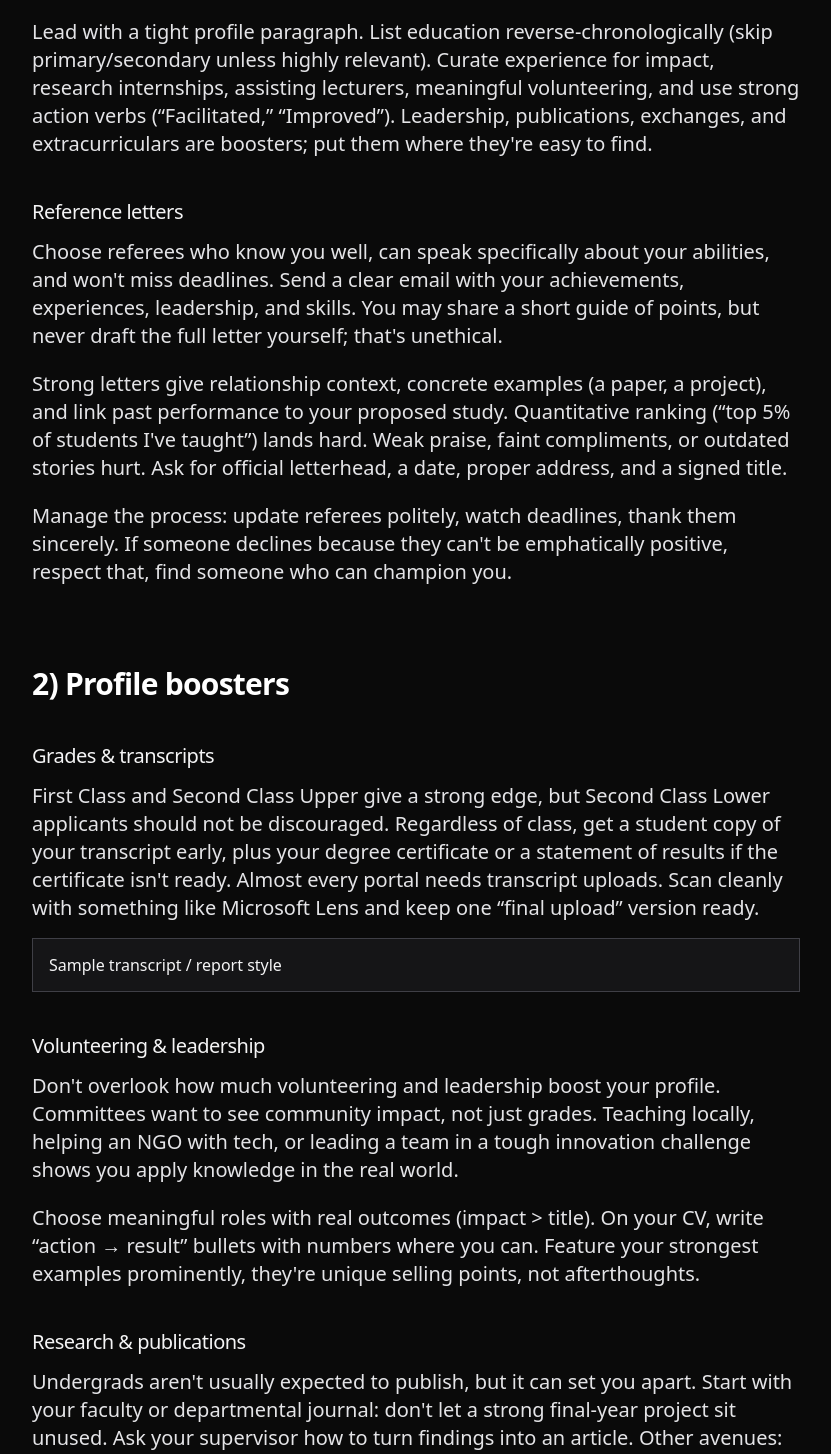
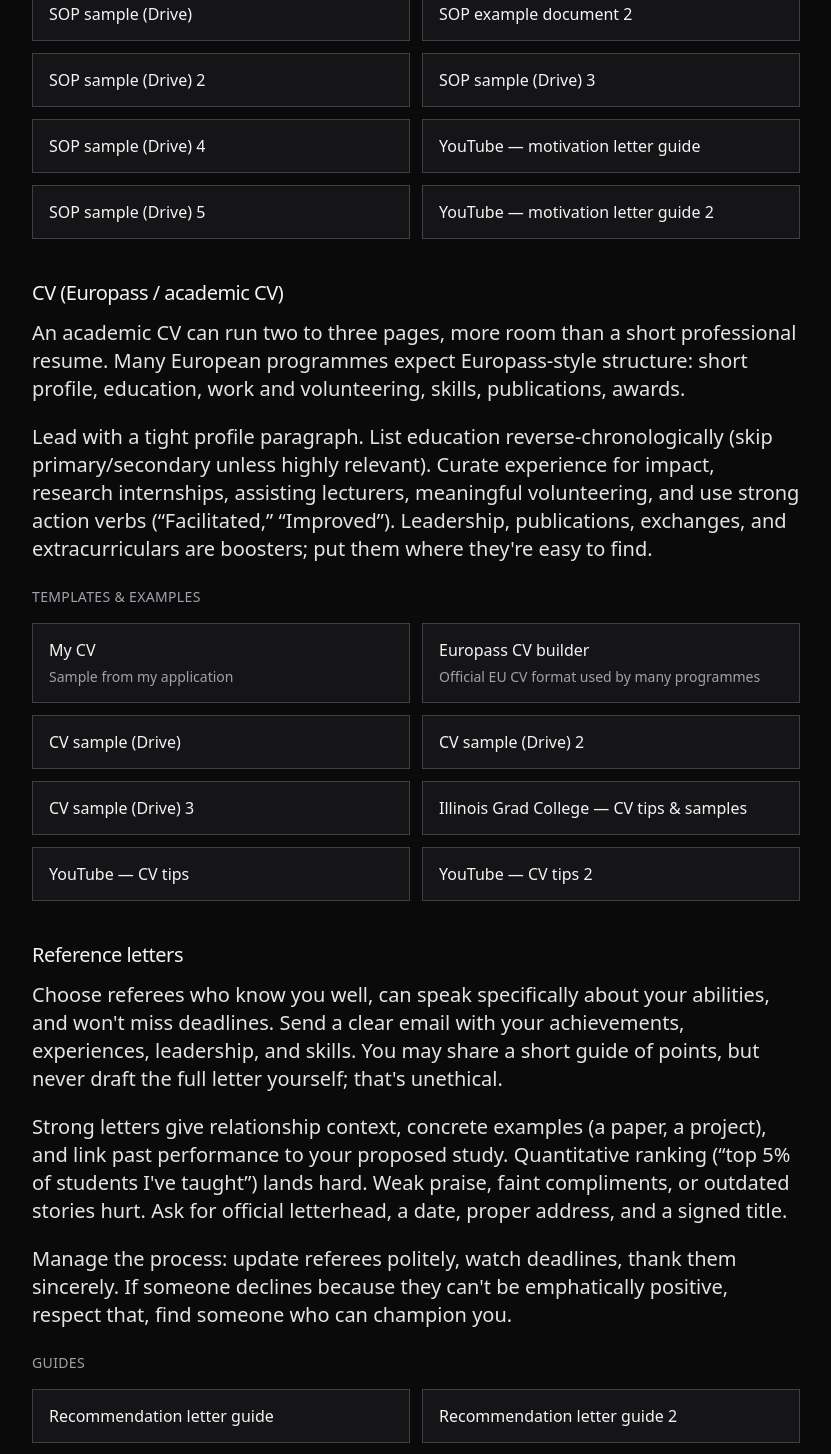
Before and after one commit to Muadh-Adekunle-Monsuru/personal-portfolio, a React (Vite) app: page /scholarship-advice in a window 1280 px wide. Shown: the part 2820-4274 px from the top of the page, without its empty margins (328-1159 px from the left). Built offline with nearby package versions, Linux system fonts and the light colour scheme.

Commit message:
links to others

```diff
--- a/src/components/ScholarshipAdviceData.ts
+++ b/src/components/ScholarshipAdviceData.ts
@@ -212,6 +212,106 @@ export const TRANSCRIPT_SAMPLE: AdviceLink = {
 	href: 'https://www.wes.org/wp-content/uploads/2025/10/Sample_CXC_Report_2025-scaled.png',
 };
 
+export const SOP_EXAMPLES: AdviceLink[] = [
+	{
+		label: 'My motivation letter',
+		href: 'https://docs.google.com/document/d/1znRdtmRG58B8gOGtTJOgQ5kkxmr_1sbC4a73vVYbAz0/edit?usp=sharing',
+		note: 'Sample from my application',
+	},
+	{
+		label: 'SOP example document',
+		href: 'https://docs.google.com/document/d/1iQcW2DFOD_06In55bEIh6if4zJrYtT3ZKIC4FQCyb0A/edit?tab=t.0',
+	},
+	{
+		label: 'SOP sample (Drive)',
+		href: 'https://drive.google.com/file/d/17JZXbSUaYXdVTnnYQwq-cze3MtoqNS27/view',
+	},
+	{
+		label: 'SOP example document 2',
+		href: 'https://docs.google.com/document/d/1OxJnOOpn7BXjwz2Q6ETOsZmGKqJiKwBs7HBxrlz5Pcs/edit?tab=t.0',
+	},
+	{
+		label: 'SOP sample (Drive) 2',
+		href: 'https://drive.google.com/file/d/1xyi5Yx28yY-MqPEIw0WbLF1CoWVhdAtY/view',
+	},
+	{
+		label: 'SOP sample (Drive) 3',
+		href: 'https://drive.google.com/file/d/1KknGlrKg4JKt8uo81XvgzgCHjL8xN1SI/view',
+	},
+	{
+		label: 'SOP sample (Drive) 4',
+		href: 'https://drive.google.com/file/d/1Xa4RAaI5zZ3HTmDPl8S1TcbXGApZpR7H/view',
+	},
+	{
+		label: 'YouTube — motivation letter guide',
+		href: 'https://www.youtube.com/watch?v=N7YZYWm-RYw',
+	},
+	{
+		label: 'SOP sample (Drive) 5',
+		href: 'https://drive.google.com/file/d/1D59aLrXqc074dB5fYsof5iCm1HDHPPJn/view',
+	},
+	{
+		label: 'YouTube — motivation letter guide 2',
+		href: 'https://www.youtube.com/watch?v=2EjbwAcksrc',
+	},
+];
+
+export const CV_TEMPLATES: AdviceLink[] = [
+	{
+		label: 'My CV',
+		href: 'https://drive.google.com/file/d/11mcTvVGDbjtRZWE6AwBjsPfKUWBlaLbh/view?usp=sharing',
+		note: 'Sample from my application',
+	},
+	{
+		label: 'Europass CV builder',
+		href: 'https://europass.europa.eu/en/create-europass-cv',
+		note: 'Official EU CV format used by many programmes',
+	},
+	{
+		label: 'CV sample (Drive)',
+		href: 'https://drive.google.com/file/d/1AxwFeXLPhe2EtolKMdfO3_O84xP64i7E/view',
+	},
+	{
+		label: 'CV sample (Drive) 2',
+		href: 'https://drive.google.com/file/d/1ehNUnGbBj_g8jIfbgmbsrjqgqoikJkGH/view',
+	},
+	{
+		label: 'CV sample (Drive) 3',
+		href: 'https://drive.google.com/file/d/1cB8emwY3JbbApxlrMZXEj7VkVLERaL6-/view?usp=sharing',
+	},
+	{
+		label: 'Illinois Grad College — CV tips & samples',
+		href: 'https://grad.illinois.edu/document/student-success/curriculum-vitae-tips-and-samples',
+	},
+	{
+		label: 'YouTube — CV tips',
+		href: 'https://www.youtube.com/watch?v=owiejvTlZko&t=1s',
+	},
+	{
+		label: 'YouTube — CV tips 2',
+		href: 'https://www.youtube.com/watch?v=3bk96aEu0pA&t=1s',
+	},
+];
+
+export const REFERENCE_GUIDES: AdviceLink[] = [
+	{
+		label: 'Recommendation letter guide',
+		href: 'https://docs.google.com/document/d/1Mi7c37loGehwfZN3j09-QVs_TWlMjJcK/edit',
+	},
+	{
+		label: 'Recommendation letter guide 2',
+		href: 'https://docs.google.com/document/d/1ANVVR8QgAtuCqxCE4amBlUrh78v2W2qu/edit#bookmark=id.gjdgxs',
+	},
+	{
+		label: 'Recommendation sample (Drive)',
+		href: 'https://drive.google.com/file/d/1Y-1trO_FT7HsSuKb7ytBpMaweRxCNd8M/view?usp=sharing',
+	},
+	{
+		label: 'Recommendation sample (Drive) 2',
+		href: 'https://drive.google.com/file/d/1llnwZQ6fzh1Qe3sJf3NLXY_qn03tmLSJ/view?usp=sharing',
+	},
+];
+
 export const VETTING_CHECKLIST = [
 	'Eligibility',
 	'Coverage (tuition / stipend / travel / insurance)',
--- a/src/components/ScholarshipAdvicePage.tsx
+++ b/src/components/ScholarshipAdvicePage.tsx
@@ -4,11 +4,14 @@ import { motion } from 'framer-motion';
 import {
 	AGGREGATORS,
 	COMMUNITIES,
+	CV_TEMPLATES,
 	ERASMUS_CATALOGUE,
 	ERASMUS_HANDBOOK,
 	IELTS_RESOURCES,
 	PERSONAL_LINKS,
 	PROOF_OF_RESIDENCY,
+	REFERENCE_GUIDES,
+	SOP_EXAMPLES,
 	TOC_SECTIONS,
 	TOEFL_RESOURCES,
 	TRACKING_TOOLS,
@@ -308,6 +311,8 @@ export default function ScholarshipAdvicePage() {
 										scholars before you submit.
 									</p>
 								</Prose>
+								<ResourceLabel>Examples & guides</ResourceLabel>
+								<LinkGrid links={SOP_EXAMPLES} />
 
 								<SubHeading>CV (Europass / academic CV)</SubHeading>
 								<Prose>
@@ -324,6 +329,8 @@ export default function ScholarshipAdvicePage() {
 										are boosters; put them where they're easy to find.
 									</p>
 								</Prose>
+								<ResourceLabel>Templates & examples</ResourceLabel>
+								<LinkGrid links={CV_TEMPLATES} />
 
 								<SubHeading>Reference letters</SubHeading>
 								<Prose>
@@ -345,6 +352,8 @@ export default function ScholarshipAdvicePage() {
 										who can champion you.
 									</p>
 								</Prose>
+								<ResourceLabel>Guides</ResourceLabel>
+								<LinkGrid links={REFERENCE_GUIDES} />
 							</section>
 
 							{/* PROFILE BOOSTERS */}
```
